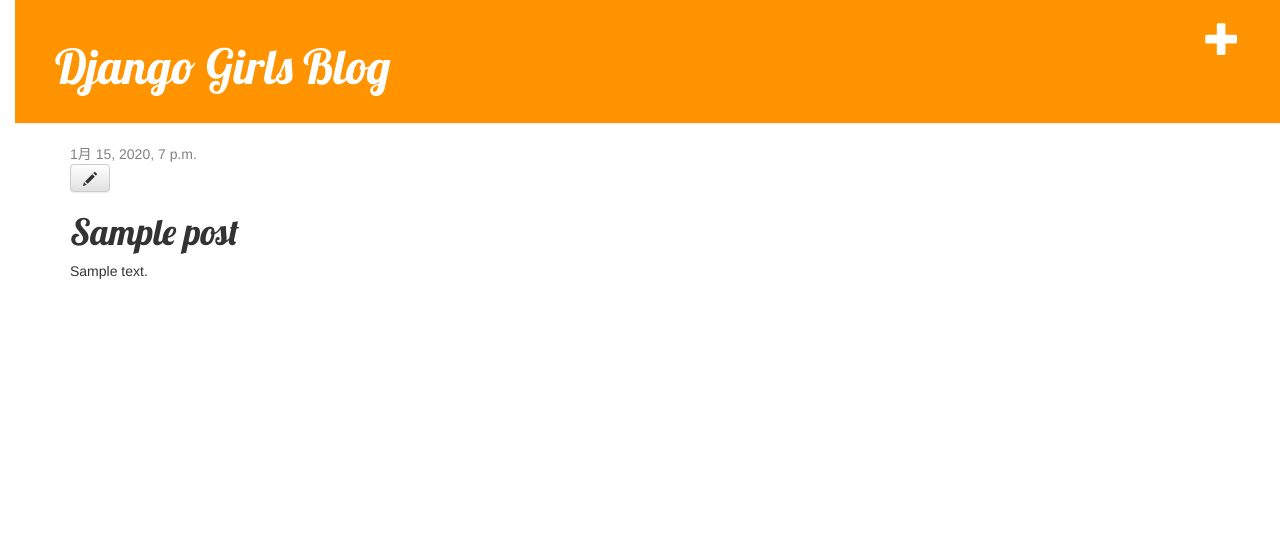
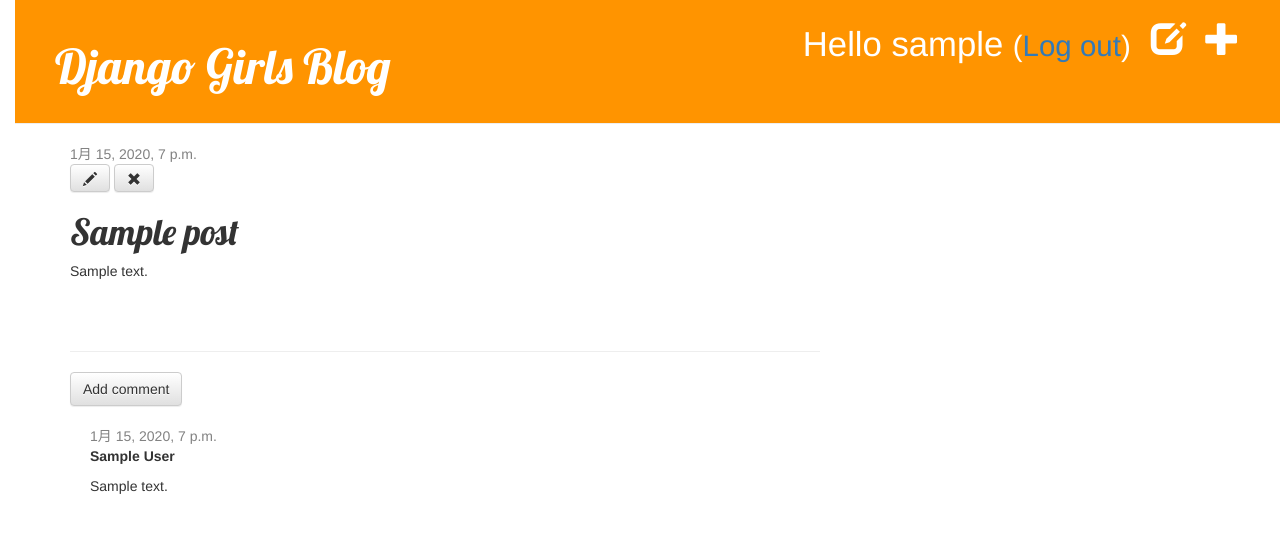
Before and after one commit to kazumaro756/DjangoTutorialGirl, a Django app: page /post/1/ in a window 1280 px wide. Shown: the top 533 px of the page. Run offline with Django 3.2, Linux system fonts and the light colour scheme; a user stored in the database is signed in; tables that the repository leaves empty hold one stand-in row (values such as "Sample post"); some libraries are stand-ins or nearby versions.

Commit message:
機能諸々追加

```diff
--- a/blog/admin.py
+++ b/blog/admin.py
@@ -1,4 +1,5 @@
 from django.contrib import admin
-from .models import Post
+from .models import Post, Comment
 
 admin.site.register(Post)
+admin.site.register(Comment)
--- a/blog/models.py
+++ b/blog/models.py
@@ -17,3 +17,22 @@
 
     def __str__(self):
         return self.title
+
+
+class Comment(models.Model):
+    post = models.ForeignKey('blog.Post', on_delete=models.CASCADE, related_name='comments')
+    author = models.CharField(max_length=200)
+    text = models.TextField()
+    created_date = models.DateTimeField(default=timezone.now)
+    approved_comment = models.BooleanField(default=False)
+
+    def approve(self):
+        self.approved_comment = True
+        self.save()
+
+    def __str__(self):
+        return self.text
+
+
+def approved_comments(self):
+    return self.comments.filter(approved_comment=True)
--- a/blog/static/css/blog.css
+++ b/blog/static/css/blog.css
@@ -53,3 +53,7 @@
 .post h1 a, .post h1 a:visited {
     color: #000000;
 }
+
+.comment {
+    margin: 20px 0px 20px 20px;
+}
--- a/blog/templates/blog/base.html
+++ b/blog/templates/blog/base.html
@@ -11,6 +11,10 @@
         <div class="page-header">
         {% if user.is_authenticated %}
     <a href="{% url 'post_new' %}" class="top-menu"><span class="glyphicon glyphicon-plus"></span></a>
+        <a href="{% url 'post_draft_list' %}" class="top-menu"><span class="glyphicon glyphicon-edit"></span></a>
+        <p class="top-menu">Hello {{ user.username }} <small>(<a href="{% url 'logout' %}">Log out</a>)</small></p>
+         {% else %}
+         <a href="{% url 'login' %}" class="top-menu"><span class="glyphicon glyphicon-lock"></span></a>
         {% endif %}
 
             <h1><a href="/">Django Girls Blog</a></h1>
--- a/blog/templates/blog/post_detail.html
+++ b/blog/templates/blog/post_detail.html
@@ -2,16 +2,40 @@
 
 {% block content %}
     <div class="post">
-        {% if post.published_date %}
-            <div class="date">
-                {{ post.published_date }}
-            </div>
-        {% endif %}
+       {% if post.published_date %}
+    <div class="date">
+        {{ post.published_date }}
+    </div>
+{% else %}
+    <a class="btn btn-default" href="{% url 'post_publish' pk=post.pk %}">Publish</a>
+{% endif %}
 
         {% if user.is_authenticated %}
      <a class="btn btn-default" href="{% url 'post_edit' pk=post.pk %}"><span class="glyphicon glyphicon-pencil"></span></a>
+     <a class="btn btn-default" href="{% url 'post_remove' pk=post.pk %}"><span class="glyphicon glyphicon-remove"></span></a>
+
 {% endif %}
         <h1>{{ post.title }}</h1>
         <p>{{ post.text|linebreaksbr }}</p>
     </div>
+
+    <hr>
+    <a class="btn btn-default" href="{% url 'add_comment_to_post' pk=post.pk %}">Add comment</a>
+{% for comment in post.comments.all %}
+    {% if user.is_authenticated or comment.approved_comment %}
+    <div class="comment">
+        <div class="date">
+            {{ comment.created_date }}
+            {% if not comment.approved_comment %}
+                <a class="btn btn-default" href="{% url 'comment_remove' pk=comment.pk %}"><span class="glyphicon glyphicon-remove"></span></a>
+                <a class="btn btn-default" href="{% url 'comment_approve' pk=comment.pk %}"><span class="glyphicon glyphicon-ok"></span></a>
+            {% endif %}
+        </div>
+        <strong>{{ comment.author }}</strong>
+        <p>{{ comment.text|linebreaks }}</p>
+    </div>
+    {% endif %}
+{% empty %}
+    <p>No comments here yet :(</p>
+{% endfor %}
 {% endblock %}
--- a/blog/templates/blog/post_list.html
+++ b/blog/templates/blog/post_list.html
@@ -7,6 +7,7 @@
                     </div>
                     <h1><a href="{% url 'post_detail' pk=post.pk %}">{{ post.title }}</a></h1>
                     <p>{{ post.text|linebreaksbr }}</p>
+                    <a href="{% url 'post_detail' pk=post.pk %}">Comments: {{ post.approved_comments.count }}</a>
                 </div>
             {% endfor %}
 {% endblock %}
--- a/blog/urls.py
+++ b/blog/urls.py
@@ -6,4 +6,10 @@
     path('post/<int:pk>/', views.post_detail, name='post_detail'),
     path('post/new/', views.post_new, name='post_new'),
     path('post/<int:pk>/edit/', views.post_edit, name='post_edit'),
+    path('drafts/', views.post_draft_list, name='post_draft_list'),
+    path('post/<pk>/publish/', views.post_publish, name='post_publish'),
+    path('post/<pk>/remove/', views.post_remove, name='post_remove'),
+    path('post/<int:pk>/comment/', views.add_comment_to_post, name='add_comment_to_post'),
+    path('comment/<int:pk>/approve/', views.comment_approve, name='comment_approve'),
+    path('comment/<int:pk>/remove/', views.comment_remove, name='comment_remove'),
 ]
--- a/blog/views.py
+++ b/blog/views.py
@@ -1,9 +1,11 @@
 from django.shortcuts import render
-from .models import Post
+from .models import Post, Comment
 from django.utils import timezone
 from django.shortcuts import render, get_object_or_404
-from .forms import PostForm
+from .forms import PostForm, CommentForm
 from django.shortcuts import redirect
+from django.contrib.auth.decorators import login_required
+
 # Create your views here.
 
 
@@ -17,18 +19,14 @@
     return render(request, 'blog/post_detail.html', {'post': post})
 
 
-def post_new(request):
-    form = PostForm()
-    return render(request, 'blog/post_edit.html', {'form': form})
-
-
+@login_required
 def post_new(request):
     if request.method == "POST":
         form = PostForm(request.POST)
         if form.is_valid():
             post = form.save(commit=False)
             post.author = request.user
-            post.published_date = timezone.now()
+            #post.published_date = timezone.now()
             post.save()
             return redirect('post_detail', pk=post.pk)
     else:
@@ -36,6 +34,7 @@
     return render(request, 'blog/post_edit.html', {'form': form})
 
 
+@login_required
 def post_edit(request, pk):
     post = get_object_or_404(Post, pk=pk)
     if request.method == "POST":
@@ -43,9 +42,63 @@
         if form.is_valid():
             post = form.save(commit=False)
             post.author = request.user
-            post.published_date = timezone.now()
+            #post.published_date = timezone.now()
             post.save()
             return redirect('post_detail', pk=post.pk)
     else:
         form = PostForm(instance=post)
     return render(request, 'blog/post_edit.html', {'form': form})
+
+
+@login_required
+def post_draft_list(request):
+    posts = Post.objects.filter(published_date__isnull=True).order_by('created_date')
+    return render(request, 'blog/post_draft_list.html', {'posts': posts})
+
+
+@login_required
+def post_publish(request, pk):
+    post = get_object_or_404(Post, pk=pk)
+    post.publish()
+    return redirect('post_detail', pk=pk)
+
+
+@login_required
+def publish(self):
+    self.published_date = timezone.now()
+    self.save()
+
+
+@login_required
+def post_remove(request, pk):
+    post = get_object_or_404(Post, pk=pk)
+    post.delete()
+    return redirect('post_list')
+
+
+def add_comment_to_post(request, pk):
+    post = get_object_or_404(Post, pk=pk)
+    if request.method == "POST":
+        form = CommentForm(request.POST)
+        if form.is_valid():
+            comment = form.save(commit=False)
+            comment.post = post
+            comment.save()
+            return redirect('post_detail', pk=post.pk)
+    else:
+        form = CommentForm()
+    return render(request, 'blog/add_comment_to_post.html', {'form': form})
+
+
+@login_required
+def comment_approve(request, pk):
+    comment = get_object_or_404(Comment, pk=pk)
+    comment.approve()
+    return redirect('post_detail', pk=comment.post.pk)
+
+
+@login_required
+def comment_remove(request, pk):
+    comment = get_object_or_404(Comment, pk=pk)
+    comment.delete()
+    return redirect('post_detail', pk=comment.post.pk)
--- a/mysite/settings.py
+++ b/mysite/settings.py
@@ -120,3 +120,5 @@
 
 STATIC_URL = '/static/'
 STATIC_ROOT = os.path.join(BASE_DIR, 'static')
+
+LOGIN_REDIRECT_URL = '/'
--- a/mysite/urls.py
+++ b/mysite/urls.py
@@ -16,7 +16,11 @@
 from django.urls import path, include
 from django.contrib import admin
 
+from django.contrib.auth import views
+
 urlpatterns = [
     path('admin/', admin.site.urls),
+    path('accounts/login/', views.LoginView.as_view(), name='login'),
+    path('accounts/logout/', views.LogoutView.as_view(next_page='/'), name='logout'),
     path('', include('blog.urls')),
 ]
```
Also changed, not shown: blog/forms.py (+8 -1 lines), blog/templates/blog/add_comment_to_post.html (added, +9 -0 lines), blog/templates/blog/post_draft_list.html (added, +11 -0 lines), blog/templates/registration/login.html (added, +24 -0 lines), blog/migrations/0002_comment.py (added).
